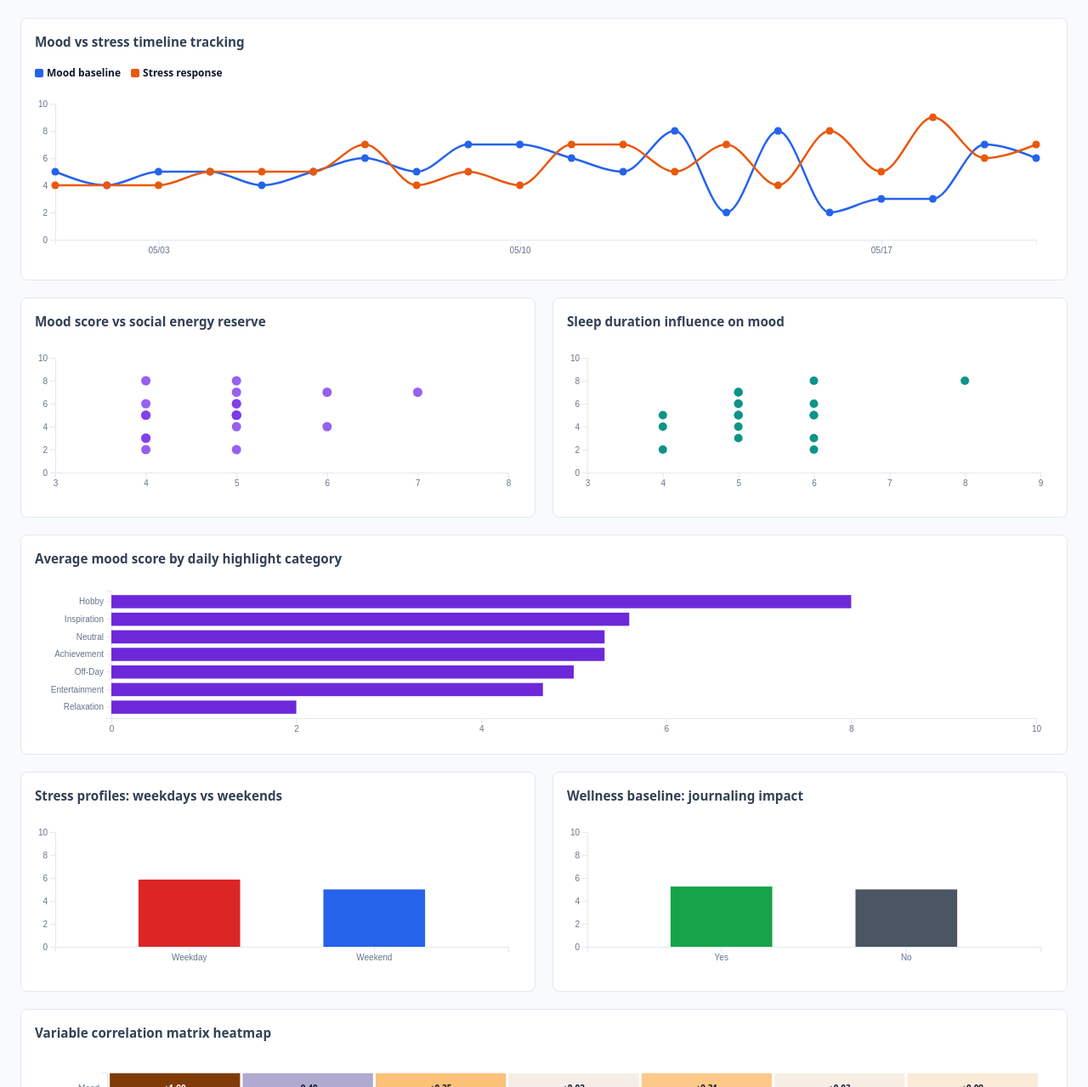
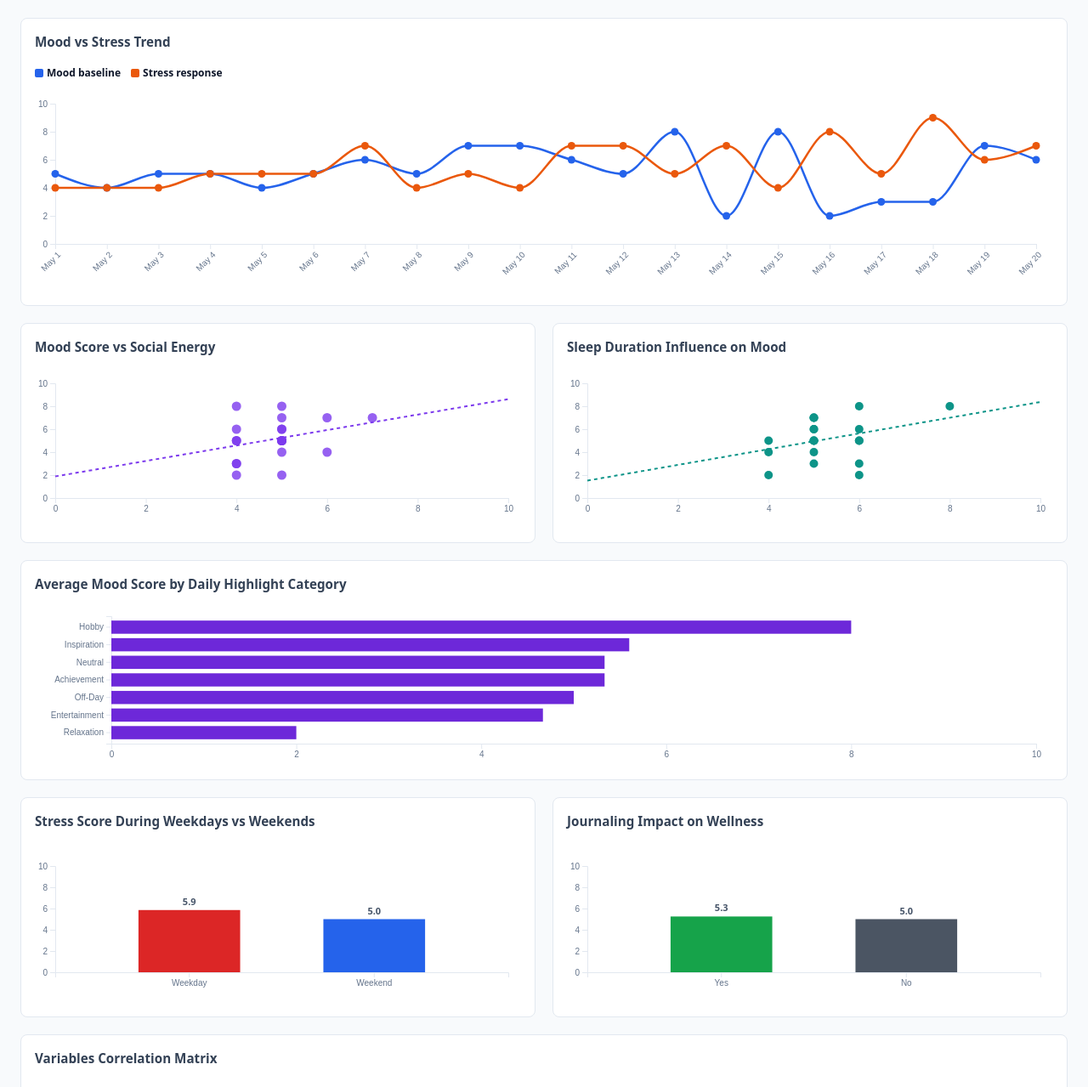
Before and after one commit to maythiriphyoe/personal_story_d3js_dashboard, a plain HTML site: page index.html in a window 1280 px wide. Shown: the part 661-1940 px from the top of the page at 85% size. Drawn offline with nearby package versions, Linux system fonts and the light colour scheme.

Commit message:
Update index.html

```diff
--- a/index.html
+++ b/index.html
@@ -3,7 +3,7 @@
 <head>
     <meta charset="UTF-8">
     <meta name="viewport" content="width=device-width, initial-scale=1.0">
-    <title>Behavioral Log & Well-Being Dashboard</title>
+    <title>Personal Story Dashboard</title>
     <script src="https://d3js.org/d3.v7.min.js"></script>
     <style>
         body {
@@ -209,7 +209,7 @@
 
     <div class="container">
         <header>
-            <h1>Personal well-being & performance engine</h1>
+            <h1>Maeve's Personal Well-being Dashboard</h1>
         </header>
 
         <div class="panel" style="border-left: 4px solid #2563eb;">
@@ -267,8 +267,8 @@
         </div>
 
         <div class="grid-charts">
-            <div class="chart-card w-12">
-                <h3>Mood vs stress timeline tracking</h3>
+            <div class="chart-card w-12" style="min-height: 250px;">
+                <h3>Mood vs Stress Trend</h3>
                 <div class="legend">
                     <div class="legend-i"><div class="legend-b" style="background: #2563eb;"></div>Mood baseline</div>
                     <div class="legend-i"><div class="legend-b" style="background: #ea580c;"></div>Stress response</div>
@@ -277,32 +277,32 @@
             </div>
 
             <div class="chart-card w-6">
-                <h3>Mood score vs social energy reserve</h3>
+                <h3>Mood Score vs Social Energy</h3>
                 <div id="c-social"></div>
             </div>
 
             <div class="chart-card w-6">
-                <h3>Sleep duration influence on mood</h3>
+                <h3>Sleep Duration Influence on Mood</h3>
                 <div id="c-sleep"></div>
             </div>
 
             <div class="chart-card w-12">
-                <h3>Average mood score by daily highlight category</h3>
+                <h3>Average Mood Score by Daily Highlight Category</h3>
                 <div id="c-high"></div>
             </div>
 
             <div class="chart-card w-6">
-                <h3>Stress profiles: weekdays vs weekends</h3>
+                <h3>Stress Score During Weekdays vs Weekends</h3>
                 <div id="c-week"></div>
             </div>
 
             <div class="chart-card w-6">
-                <h3>Wellness baseline: journaling impact</h3>
+                <h3>Journaling Impact on Wellness</h3>
                 <div id="c-habit"></div>
             </div>
 
             <div class="chart-card w-12">
-                <h3>Variable correlation matrix heatmap</h3>
+                <h3>Variables Correlation Matrix</h3>
                 <div id="c-corr"></div>
             </div>
         </div>
@@ -394,7 +394,25 @@
             d.soc = +d["Social Energy"];
         });
 
-        // Tooltip configuration reference
+        // Helper function to calculate a simple linear regression line (y = mx + b)
+        function getRegressionLine(data, xKey, yKey) {
+            const n = data.length;
+            if (n === 0) return [];
+            const sumX = d3.sum(data, d => d[xKey]);
+            const sumY = d3.sum(data, d => d[yKey]);
+            const sumXY = d3.sum(data, d => d[xKey] * d[yKey]);
+            const sumXX = d3.sum(data, d => d[xKey] * d[xKey]);
+            const denom = (n * sumXX - sumX * sumX);
+            if (denom === 0) return [];
+            const slope = (n * sumXY - sumX * sumY) / denom;
+            const intercept = (sumY - slope * sumX) / n;
+            return [
+                { x: 0, y: intercept },
+                { x: 10, y: slope * 10 + intercept }
+            ];
+        }
+
+        // Tooltip global configuration reference
         const tt = d3.select("#tt");
         const showTT = (e, txt) => tt.style("opacity", 1).html(txt).style("left", (e.pageX + 12) + "px").style("top", (e.pageY - 15) + "px");
         const hideTT = () => tt.style("opacity", 0);
@@ -416,7 +434,7 @@
             d3.select("#k-sl").text(filteredData.length ? d3.mean(filteredData, d => d.sl).toFixed(1) : "N/A");
             d3.select("#k-sc").text(filteredData.length ? d3.mean(filteredData, d => d.scr).toFixed(1) : "N/A");
 
-            // Clear legacy SVG visual fields securely prior to a re-render phase
+            // Clear legacy SVG visual fields prior to a re-render phase
             d3.select("#c-line").selectAll("*").remove();
             d3.select("#c-social").selectAll("*").remove();
             d3.select("#c-sleep").selectAll("*").remove();
@@ -426,15 +444,28 @@
 
             if (!filteredData.length) return;
 
-            // 1. Line Chart Timeline Component
+            // 1. Line Chart Timeline Component (Showing dates for every data point formatted as "May 1")
             (() => {
-                const m = {top: 15, right: 20, bottom: 25, left: 24},
-                      w = document.getElementById('c-line').clientWidth - m.left - m.right, h = 200 - m.top - m.bottom;
+                const m = {top: 15, right: 20, bottom: 50, left: 24},
+                      w = document.getElementById('c-line').clientWidth - m.left - m.right, h = 230 - m.top - m.bottom;
                 const svg = d3.select("#c-line").append("svg").attr("width", w+m.left+m.right).attr("height", h+m.top+m.bottom).append("g").attr("transform", `translate(${m.left},${m.top})`);
                 const x = d3.scaleTime().domain(d3.extent(filteredData, d => d.pDate)).range([0, w]);
                 const y = d3.scaleLinear().domain([0, 10]).range([h, 0]);
 
-                svg.append("g").attr("transform", `translate(0,${h})`).attr("class", "axis").call(d3.axisBottom(x).ticks(5).tickFormat(d3.timeFormat("%m/%d")));
+                const xAxis = d3.axisBottom(x)
+                                .tickValues(filteredData.map(d => d.pDate))
+                                .tickFormat(d => d3.timeFormat("%b %e")(d).replace(/\s+/g, ' '));
+
+                svg.append("g")
+                   .attr("transform", `translate(0,${h})`)
+                   .attr("class", "axis")
+                   .call(xAxis)
+                   .selectAll("text")
+                   .style("text-anchor", "end")
+                   .attr("transform", "rotate(-45)")
+                   .attr("dx", "-.5em")
+                   .attr("dy", ".5em");
+
                 svg.append("g").attr("class", "axis").call(d3.axisLeft(y).ticks(5));
 
                 if(filteredData.length > 1) {
@@ -444,38 +475,64 @@
 
                 filteredData.forEach(d => {
                     svg.append("circle").attr("cx", x(d.pDate)).attr("cy", y(d.m)).attr("r", 4.5).attr("fill", "#2563eb").attr("class", "interactive-dot")
-                       .on("mouseover", e => showTT(e, `Date: ${d.Date}<br>Mood baseline: <b>${d.m}</b>`)).on("mouseout", hideTT);
+                       .on("mouseover", e => showTT(e, `Date: ${d.Date}<br>Mood: <b>${d.m}</b>`)).on("mouseout", hideTT);
                     svg.append("circle").attr("cx", x(d.pDate)).attr("cy", y(d.s)).attr("r", 4.5).attr("fill", "#ea580c").attr("class", "interactive-dot")
-                       .on("mouseover", e => showTT(e, `Date: ${d.Date}<br>Stress level: <b>${d.s}</b>`)).on("mouseout", hideTT);
+                       .on("mouseover", e => showTT(e, `Date: ${d.Date}<br>Stress: <b>${d.s}</b>`)).on("mouseout", hideTT);
                 });
             })();
 
-            // 2. Mood vs Social Scatter Plot Axis Configuration
+            // 2. Mood Score vs Social Energy Scatter Plot (Base 0, Range 10, Trendline relation added)
             (() => {
                 const m = {top: 15, right: 15, bottom: 30, left: 24},
                       w = document.getElementById('c-social').clientWidth - m.left - m.right, h = 180 - m.top - m.bottom;
                 const svg = d3.select("#c-social").append("svg").attr("width", w+m.left+m.right).attr("height", h+m.top+m.bottom).append("g").attr("transform", `translate(${m.left},${m.top})`);
-                const x = d3.scaleLinear().domain([3, 8]).range([0, w]);
+                const x = d3.scaleLinear().domain([0, 10]).range([0, w]);
                 const y = d3.scaleLinear().domain([0, 10]).range([h, 0]);
 
                 svg.append("g").attr("transform", `translate(0,${h})`).attr("class", "axis").call(d3.axisBottom(x).ticks(5));
                 svg.append("g").attr("class", "axis").call(d3.axisLeft(y).ticks(5));
 
+                // Add Relation Line
+                const regressionData = getRegressionLine(filteredData, 'soc', 'm');
+                if (regressionData.length === 2) {
+                    const lineGen = d3.line().x(d => x(d.x)).y(d => y(d.y));
+                    svg.append("path")
+                       .datum(regressionData)
+                       .attr("fill", "none")
+                       .attr("stroke", "#7c3aed")
+                       .attr("stroke-width", 2)
+                       .attr("stroke-dasharray", "4,4")
+                       .attr("d", lineGen);
+                }
+
                 svg.selectAll("circle").data(filteredData).enter().append("circle").attr("class", "interactive-dot")
                     .attr("cx", d => x(d.soc)).attr("cy", d => y(d.m)).attr("r", 5.5).attr("fill", "#7c3aed").attr("opacity", 0.8)
-                    .on("mouseover", (e, d) => showTT(e, `Social energy reserve: <b>${d.soc}</b><br>Mood score: <b>${d.m}</b>`)).on("mouseout", hideTT);
+                    .on("mouseover", (e, d) => showTT(e, `Social energy: <b>${d.soc}</b><br>Mood score: <b>${d.m}</b>`)).on("mouseout", hideTT);
             })();
 
-            // 3. Sleep vs Mood Scatter Plot Mapping
+            // 3. Sleep Duration Influence on Mood Scatter Plot (Base 0, Range 10, Trendline relation added)
             (() => {
                 const m = {top: 15, right: 15, bottom: 30, left: 24},
                       w = document.getElementById('c-sleep').clientWidth - m.left - m.right, h = 180 - m.top - m.bottom;
                 const svg = d3.select("#c-sleep").append("svg").attr("width", w+m.left+m.right).attr("height", h+m.top+m.bottom).append("g").attr("transform", `translate(${m.left},${m.top})`);
-                const x = d3.scaleLinear().domain([3, 9]).range([0, w]);
+                const x = d3.scaleLinear().domain([0, 10]).range([0, w]);
                 const y = d3.scaleLinear().domain([0, 10]).range([h, 0]);
 
-                svg.append("g").attr("transform", `translate(0,${h})`).attr("class", "axis").call(d3.axisBottom(x).ticks(6));
+                svg.append("g").attr("transform", `translate(0,${h})`).attr("class", "axis").call(d3.axisBottom(x).ticks(5));
                 svg.append("g").attr("class", "axis").call(d3.axisLeft(y).ticks(5));
+
+                // Add Relation Line
+                const regressionData = getRegressionLine(filteredData, 'sl', 'm');
+                if (regressionData.length === 2) {
+                    const lineGen = d3.line().x(d => x(d.x)).y(d => y(d.y));
+                    svg.append("path")
+                       .datum(regressionData)
+                       .attr("fill", "none")
+                       .attr("stroke", "#0d9488")
+                       .attr("stroke-width", 2)
+                       .attr("stroke-dasharray", "4,4")
+                       .attr("d", lineGen);
+                }
 
                 svg.selectAll("circle").data(filteredData).enter().append("circle").attr("class", "interactive-dot")
                     .attr("cx", d => x(d.sl)).attr("cy", d => y(d.m)).attr("r", 5).attr("fill", "#0d9488")
@@ -501,12 +558,12 @@
                     .on("mouseover", (e, d) => showTT(e, `Category: <b>${d.k}</b><br>Avg mood score: <b>${d.v.toFixed(2)}</b>`)).on("mouseout", hideTT);
             })();
 
-            // 5. Weekday vs Weekend Stress Split Bar Chart Rendering
+            // 5. Weekday vs Weekend Stress Split Bar Chart Rendering (With top data labels added)
             (() => {
                 const rolled = d3.rollup(filteredData, v => d3.mean(v, d => d.s), d => d["Day Type"]);
                 const bData = Array.from(rolled, ([k, v]) => ({ k, v }));
 
-                const m = {top: 15, right: 15, bottom: 30, left: 24},
+                const m = {top: 25, right: 15, bottom: 30, left: 24},
                       w = document.getElementById('c-week').clientWidth - m.left - m.right, h = 180 - m.top - m.bottom;
                 const svg = d3.select("#c-week").append("svg").attr("width", w+m.left+m.right).attr("height", h+m.top+m.bottom).append("g").attr("transform", `translate(${m.left},${m.top})`);
                 const x = d3.scaleBand().domain(["Weekday", "Weekend"]).range([0, w]).padding(0.45);
@@ -519,14 +576,27 @@
                     .attr("x", d => x(d.k)).attr("y", d => y(d.v)).attr("width", x.bandwidth()).attr("height", d => h - y(d.v))
                     .attr("fill", d => d.k === "Weekday" ? "#dc2626" : "#2563eb")
                     .on("mouseover", (e, d) => showTT(e, `Segment: <b>${d.k}</b><br>Avg stress level: <b>${d.v.toFixed(2)}</b>`)).on("mouseout", hideTT);
+
+                // Add data labels on top
+                svg.selectAll(".bar-label")
+                   .data(bData)
+                   .enter()
+                   .append("text")
+                   .attr("x", d => x(d.k) + x.bandwidth() / 2)
+                   .attr("y", d => y(d.v) - 6)
+                   .attr("text-anchor", "middle")
+                   .style("font-size", "11px")
+                   .style("font-weight", "600")
+                   .style("fill", "#475569")
+                   .text(d => d.v.toFixed(1));
             })();
 
-            // 6. Journaling Habit Split Bar Chart Component
+            // 6. Journaling Habit Split Bar Chart Component (With top data labels added)
             (() => {
                 const rolled = d3.rollup(filteredData, v => d3.mean(v, d => d.m), d => d["Journaling"]);
                 const bData = Array.from(rolled, ([k, v]) => ({ k, v }));
 
-                const m = {top: 15, right: 15, bottom: 30, left: 24},
+                const m = {top: 25, right: 15, bottom: 30, left: 24},
                       w = document.getElementById('c-habit').clientWidth - m.left - m.right, h = 180 - m.top - m.bottom;
                 const svg = d3.select("#c-habit").append("svg").attr("width", w+m.left+m.right).attr("height", h+m.top+m.bottom).append("g").attr("transform", `translate(${m.left},${m.top})`);
                 const x = d3.scaleBand().domain(["Yes", "No"]).range([0, w]).padding(0.45);
@@ -539,6 +609,19 @@
                     .attr("x", d => x(d.k)).attr("y", d => y(d.v)).attr("width", x.bandwidth()).attr("height", d => h - y(d.v))
                     .attr("fill", d => d.k === "Yes" ? "#16a34a" : "#4b5563")
                     .on("mouseover", (e, d) => showTT(e, `Journaled: <b>${d.k}</b><br>Avg mood score: <b>${d.v.toFixed(2)}</b>`)).on("mouseout", hideTT);
+
+                // Add data labels on top
+                svg.selectAll(".bar-label")
+                   .data(bData)
+                   .enter()
+                   .append("text")
+                   .attr("x", d => x(d.k) + x.bandwidth() / 2)
+                   .attr("y", d => y(d.v) - 6)
+                   .attr("text-anchor", "middle")
+                   .style("font-size", "11px")
+                   .style("font-weight", "600")
+                   .style("fill", "#475569")
+                   .text(d => d.v.toFixed(1));
             })();
         }
 
```
